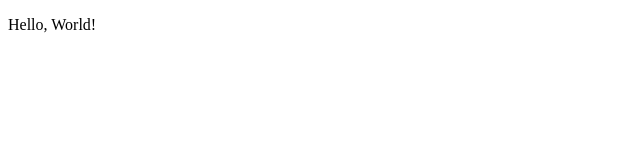
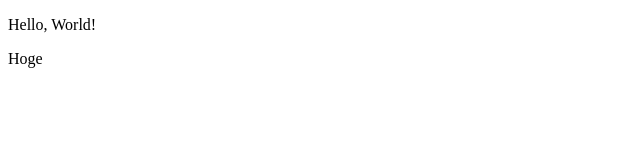
Before and after one commit to esnetk6/circle-ci-deploy-test, a plain HTML site: page index.html in a window 1280 px wide. Shown: the full height of the page, 0-640 px from the left. Drawn offline with Linux system fonts and the light colour scheme.

Commit message:
Add hoge

```diff
--- a/index.html
+++ b/index.html
@@ -6,5 +6,6 @@
 </head>
 <body>
 	<p>Hello, World!</p>
+	<p>Hoge</p>
 </body>
 </html>
```
